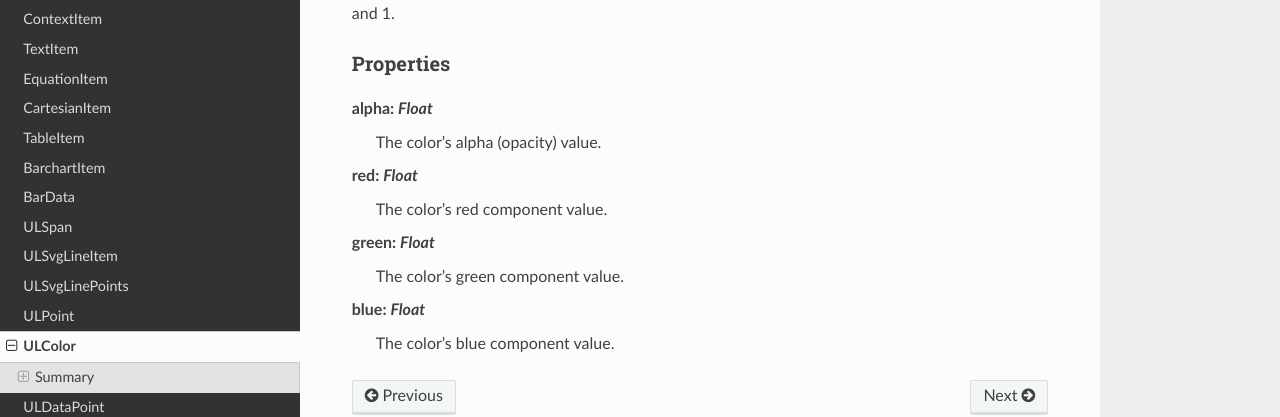
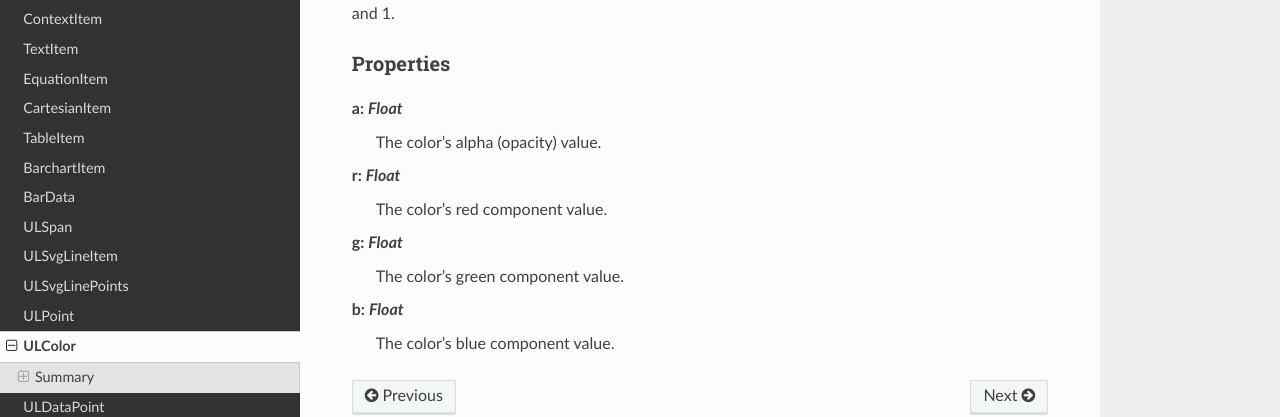
Before and after one commit to UNARDanielPratt/Yebi-Docs, a Sphinx documentation site: the page built from docs/source/ulcolor.rst, in a window 1280 px wide. Shown: the part 238-655 px from the top of the page. Built offline with Sphinx 7.4.7 and the Read the Docs theme 2.0.0, drawn with Linux system fonts in a browser that asks for light colours.

Commit message:
feat: update color values

```diff
--- a/docs/source/ulcolor.rst
+++ b/docs/source/ulcolor.rst
@@ -11,14 +11,14 @@ Note: Values should be between 0 and 1.
 Properties
 -----------
 
-**alpha**: *Float*
+**a**: *Float*
  The color's alpha (opacity) value.
 
-**red**: *Float*
+**r**: *Float*
   The color's red component value.
 
-**green**: *Float*
+**g**: *Float*
   The color's green component value.
 
-**blue**: *Float*
+**b**: *Float*
   The color's blue component value.
```
